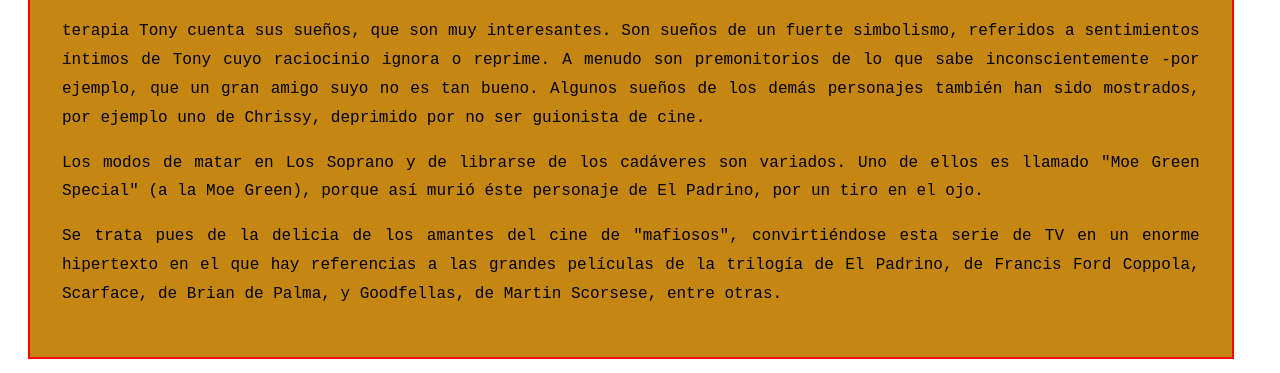
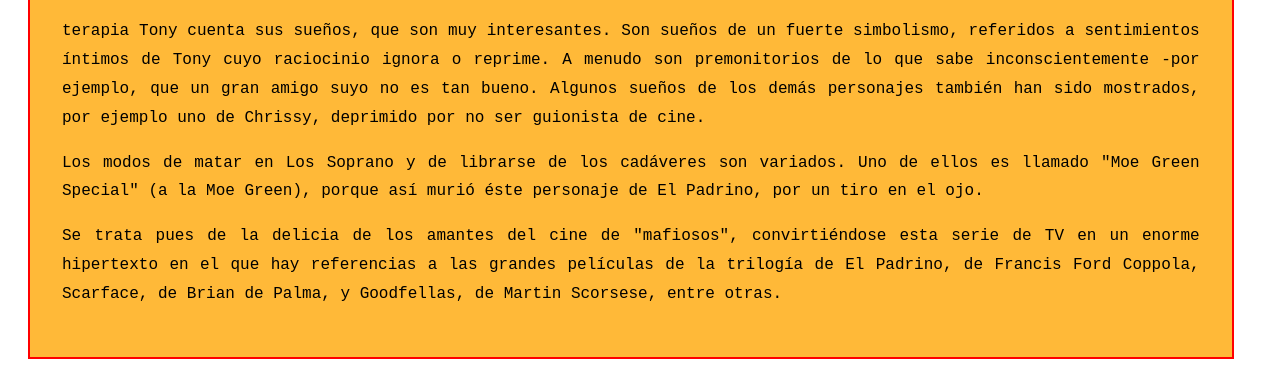
Before and after one commit to adnanmouloud/adnanmouloud.github.io, a plain HTML site: page html/temas.html in a window 1280 px wide. Shown: the part 201-574 px from the top of the page. Drawn offline with Linux system fonts and the light colour scheme.

Commit message:
2 commit

```diff
--- a/css/styleComun.css
+++ b/css/styleComun.css
@@ -10,7 +10,7 @@ body{
 
 /*(0, 0, 1)*/
 section{
-    background-color: rgb(197, 134, 18);
+    background-color: rgba(255, 174, 24, 0.86);
     color: black;
 }
 
```
